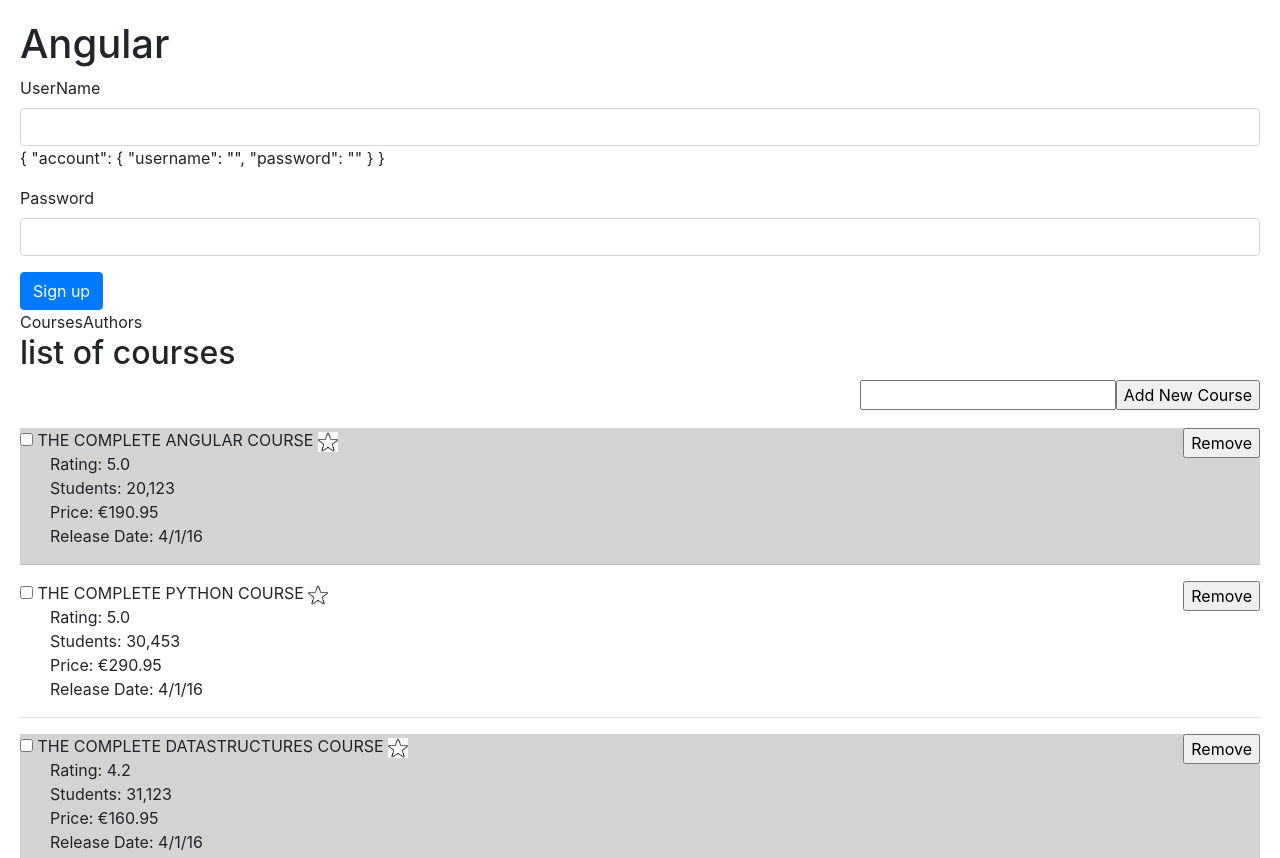
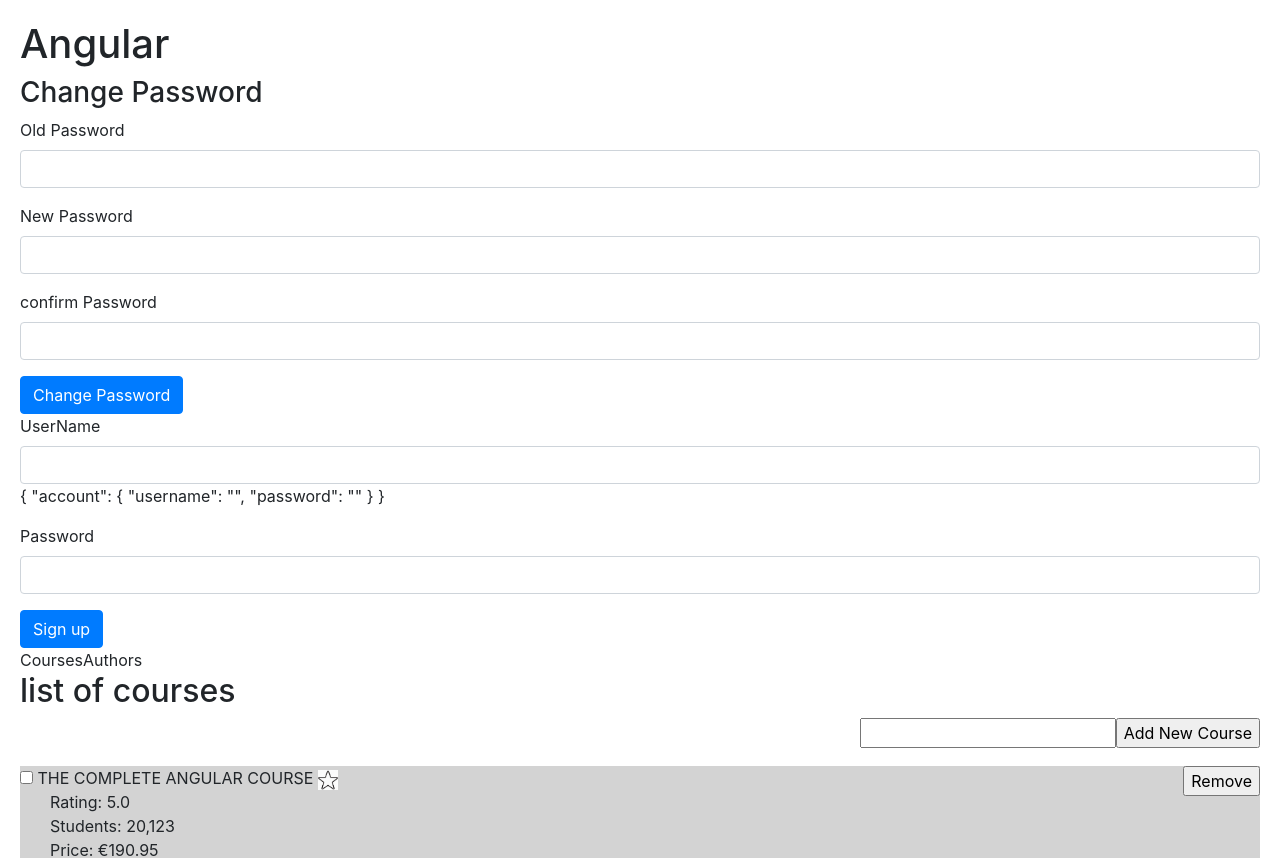
Before and after one commit to brahmajirao/angularPractice, an Angular app: page / in a window 1280 px wide. Shown: the top 858 px of the page. Built offline with nearby package versions, Linux system fonts and the light colour scheme.

Commit message:
Change password

```diff
--- a/src/app/app.component.html
+++ b/src/app/app.component.html
@@ -1,4 +1,5 @@
 <h1>Angular</h1>
+<change-password></change-password>
 <signup-form></signup-form>
 <ul class="nav nav-pills">
     <li [class.active]="viewMode=='courses'"><a (click)="viewMode='courses'">Courses</a></li>
@@ -19,3 +20,4 @@
 <zippy title="Shipping details"></zippy>
 <contactform></contactform>
 <create-course></create-course>
+<app-topics></app-topics>
--- a/src/app/app.module.ts
+++ b/src/app/app.module.ts
@@ -17,6 +17,8 @@
 import { ContactformComponent } from './contactform/contactform.component';
 import { CreateCourseComponent } from './create-course/create-course.component';
 import { SignupFormComponent } from './signup-form/signup-form.component';
+import { TopicsComponent } from './topics/topics.component';
+import { ChangePasswordComponent } from './change-password/change-password.component';
 
 @NgModule({
   declarations: [
@@ -32,7 +34,9 @@
     ZippyComponent,
     ContactformComponent,
     CreateCourseComponent,
-    SignupFormComponent
+    SignupFormComponent,
+    TopicsComponent,
+    ChangePasswordComponent
   ],
   imports: [
     BrowserModule,
--- /dev/null
+++ b/src/app/change-password/change-password.component.html
@@ -0,0 +1,32 @@
+<div>
+  <h3>Change Password</h3>
+  <form [formGroup] = "form">
+    <div class="form-group">
+      <label for="oldPassword">Old Password</label>
+      <input id="oldPassword" type="password" class="form-control" formControlName="oldPassword"/>
+      <div *ngIf="getOldPassword.touched && getOldPassword.invalid">
+          <div class="alert alert-danger" *ngIf="getOldPassword.errors.required">Old Password is required.</div>
+          <div class="alert alert-danger" *ngIf="getOldPassword.errors.minlength">Minimum length should be 6 characters</div>
+          <div class="alert alert-danger" *ngIf="getOldPassword.errors.invalidPassword">Enter valid password.</div>
+      </div>
+    </div>
+    <div class="form-group">
+      <label for="newPassword">New Password</label>
+      <input id="newPassword" class="form-control" type="password" formControlName="newPassword"/>
+      <div *ngIf="getNewPassword.touched && getNewPassword.invalid">
+          <div class="alert alert-danger" *ngIf="getNewPassword.errors.required">New Password is required.</div>
+          <div class="alert alert-danger" *ngIf="getNewPassword.errors.minlength">Minimum length should be 6 characters</div>
+      </div>
+    </div>
+    <div class="form-group">
+      <label for="confirmPassword">confirm Password</label>
+      <input id="confirmPassword" class="form-control" type="password" formControlName="confirmPassword"/>
+      <div *ngIf="getConfirmPassword.touched && getConfirmPassword.invalid">
+          <div class="alert alert-danger" *ngIf="getConfirmPassword.errors.required">Confirm Password is required.</div>
+          <div class="alert alert-danger" *ngIf="getConfirmPassword.errors.minlength">Minimum length should be 6 characters</div>
+      </div>
+      <div class="alert alert-danger" *ngIf="getConfirmPassword.valid && form.invalid && form.errors.passwordShouldMatch">Passwords should match.</div>
+    </div>
+    <input type="submit" class="btn btn-primary" value="Change Password">
+  </form>
+</div>
--- /dev/null
+++ b/src/app/change-password/change-password.component.ts
@@ -0,0 +1,40 @@
+import { Component, OnInit } from '@angular/core';
+import { FormGroup, FormControl, Validators, FormBuilder } from '@angular/forms';
+import { PasswordValidators } from './password.validators';
+
+@Component({
+  selector: 'change-password',
+  templateUrl: './change-password.component.html',
+  styleUrls: ['./change-password.component.css']
+})
+export class ChangePasswordComponent implements OnInit {
+  constructor() {
+  }
+
+  ngOnInit() {
+  }
+
+  form = new FormGroup({
+    'oldPassword': new FormControl(
+      '',
+      [Validators.required, Validators.minLength(6)],
+      PasswordValidators.checkOldPassword
+      ),
+    'newPassword': new FormControl('',
+    [Validators.required, Validators.minLength(6)]
+    ),
+    'confirmPassword': new FormControl('', [Validators.required, Validators.minLength(6)])
+  }, PasswordValidators.passwordShouldMatch);
+
+  get getOldPassword(){
+    return this.form.get('oldPassword');
+  }
+
+  get getNewPassword(){
+    return this.form.get('newPassword');
+  }
+
+  get getConfirmPassword(){
+    return this.form.get('confirmPassword');
+  }
+}
--- /dev/null
+++ b/src/app/change-password/password.validators.ts
@@ -0,0 +1,23 @@
+import { AbstractControl, ValidationErrors } from "@angular/forms";
+import { reject } from "q";
+
+export class PasswordValidators{
+    static checkOldPassword(control:AbstractControl):Promise<ValidationErrors|null>{
+        return new Promise((resolve, reject)=>{
+            if(control.value !== 'abcdefg')
+                resolve({invalidPassword:true});
+            else
+                resolve(null);
+        });
+    }
+
+    static passwordShouldMatch(control: AbstractControl) {
+        let newPassword = control.get('newPassword');
+        let confirmPassword = control.get('confirmPassword');
+
+        if(newPassword.value !== confirmPassword.value)
+            return {passwordShouldMatch: true};
+
+        return null;
+    }
+}
--- /dev/null
+++ b/src/app/topics/topics.component.html
@@ -0,0 +1,11 @@
+<form>
+  <input type="text" class="form-control" (keyup.enter)="addTopic(topic)" #topic/>
+  <ul class="list-group">
+    <li
+    (click)="removeTopic(topic)"
+    *ngFor="let topic of getTopics.controls"
+    class="list-group-item">
+    {{topic.value}}
+  </li>
+  </ul>
+</form>
--- /dev/null
+++ b/src/app/topics/topics.component.ts
@@ -0,0 +1,30 @@
+import { Component, OnInit } from '@angular/core';
+import { FormGroup, FormControl, FormArray } from '@angular/forms';
+
+@Component({
+  selector: 'app-topics',
+  templateUrl: './topics.component.html',
+  styleUrls: ['./topics.component.css']
+})
+export class TopicsComponent{
+
+  form = new FormGroup({
+    'topics': new FormArray([])
+  });
+
+  addTopic(topic: HTMLInputElement){
+    this.getTopics.push(new FormControl(topic.value))
+    topic.value='';
+
+  }
+
+  get getTopics(){
+    return this.form.get('topics') as FormArray
+  }
+
+  removeTopic(topic: FormControl){
+    let index = this.getTopics.controls.indexOf(topic);
+    this.getTopics.removeAt(index);
+  }
+
+}
```
Also changed, not shown: src/app/change-password/change-password.component.css (added), src/app/topics/topics.component.css (added), 2 other files (tests, documents, lock files or other folders).
